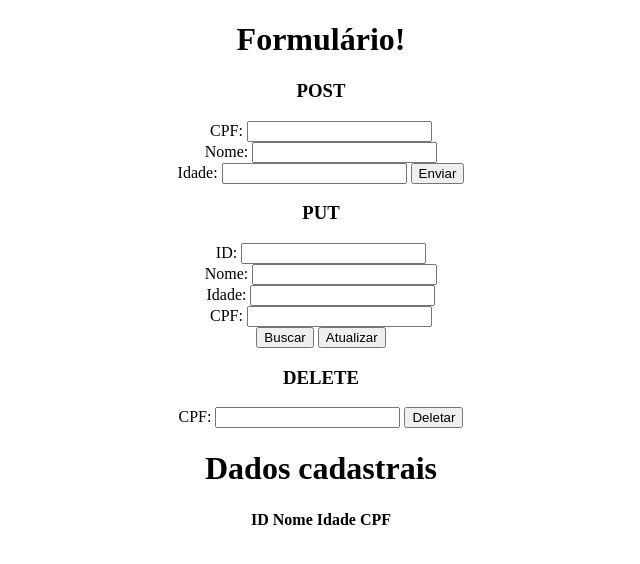
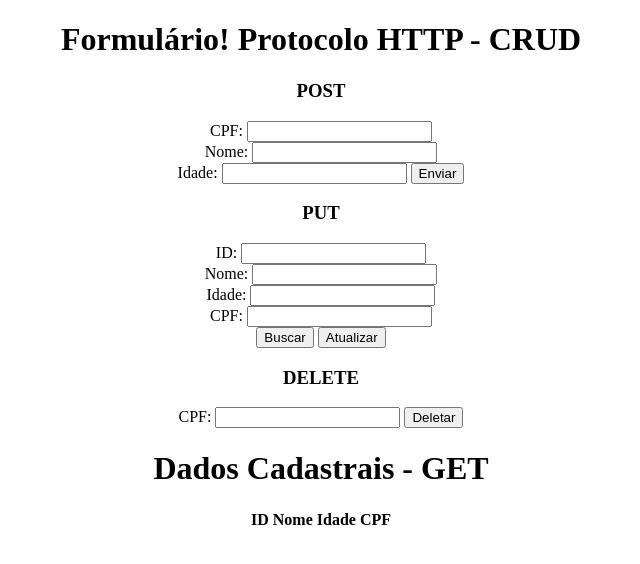
Before and after one commit to brunoaguiar1986/formsCRUD, a website: page public/index.html in a window 1280 px wide. Shown: the whole page, without its empty margins (319-959 px from the left). Drawn offline with Linux system fonts and the light colour scheme; no server answers.

Commit message:
Atualizar o index.html

```diff
--- a/public/index.html
+++ b/public/index.html
@@ -8,7 +8,7 @@
 </head>
 <body>
     <center>
-    <h1>Formulário!</h1>
+    <h1>Formulário! Protocolo HTTP - CRUD</h1>
     <form>
         <h3>POST</h3>
         <label>CPF:</label>
@@ -40,7 +40,7 @@
         <label>CPF:</label>
         <input type="text" id="cpf">
         <input type="button" onclick="deletarDados()" value="Deletar">
-        <h1>Dados cadastrais</h1>
+        <h1>Dados Cadastrais - GET</h1>
         <table>
             <tr>
                 <th>ID</th>
```
